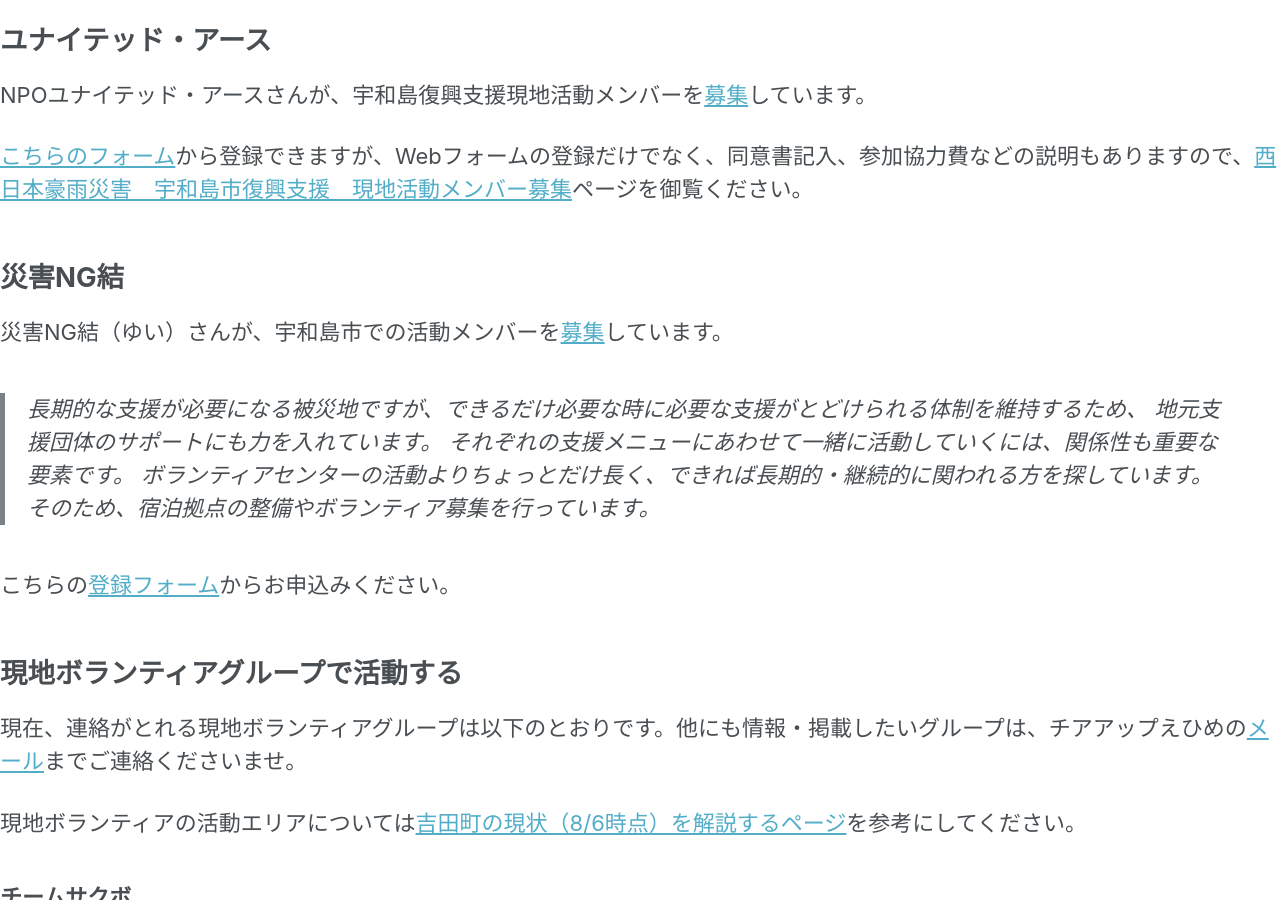
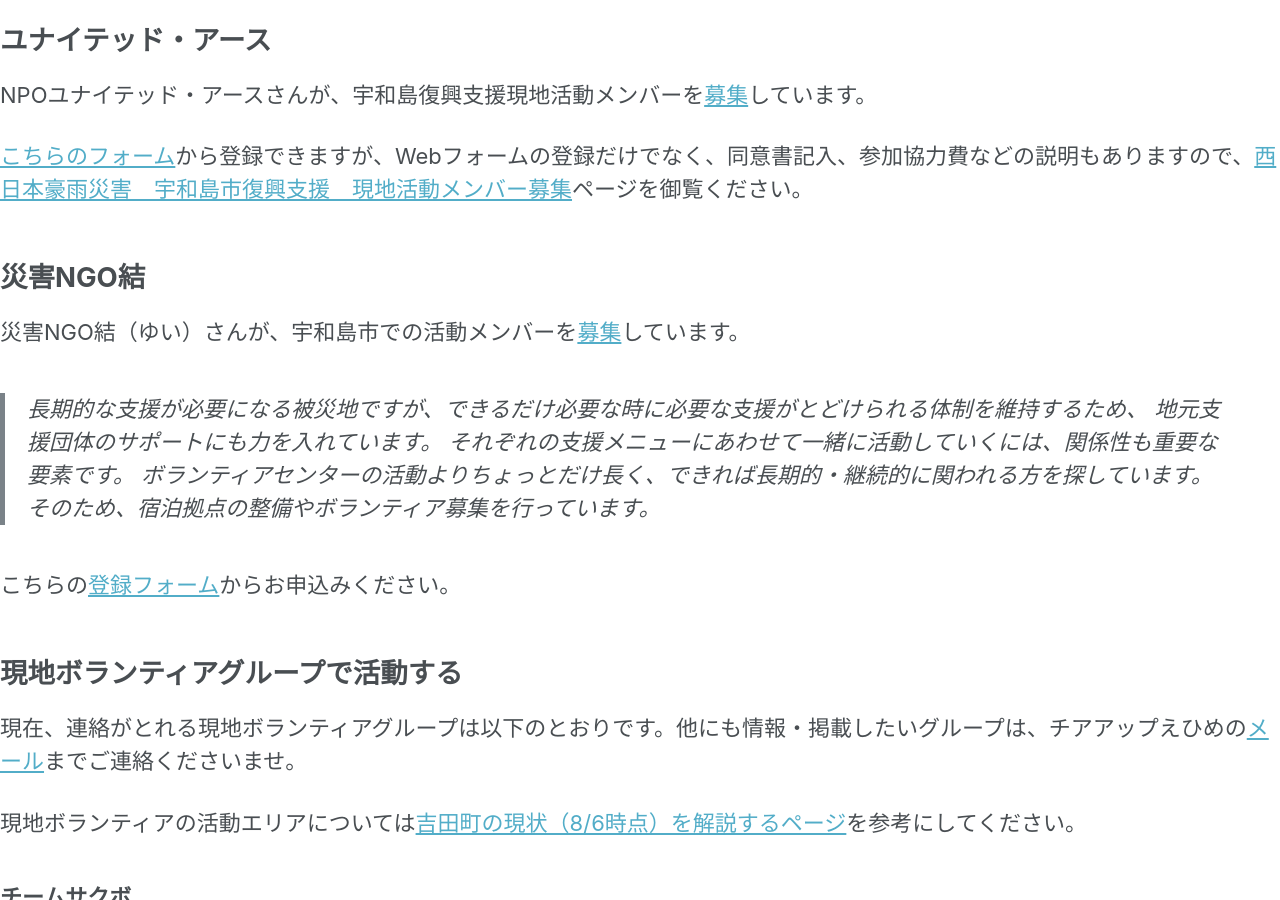
Before and after one commit to cheerup-ehime/cheerup-ehime.github.io, a Jekyll site: the page built from volunteer-new/uwajima.md, in a window 1280 px wide and 900 px high, scrolled down 8588 px. Built offline with Jekyll 4.4.1, drawn with Linux system fonts in a browser that asks for light colours; nearby versions of some CDN libraries; our own code applies the rules of GitHub Pages for plain Markdown files; comment, search, counter and statistics services are not loaded.

Commit message:
fix typo

```diff
--- a/volunteer-new/uwajima.md
+++ b/volunteer-new/uwajima.md
@@ -147,9 +147,9 @@
 
 [こちらのフォーム](https://pro.form-mailer.jp/fms/34a9d3e816874)から登録できますが、Webフォームの登録だけでなく、同意書記入、参加協力費などの説明もありますので、[西日本豪雨災害　宇和島市復興支援　現地活動メンバー募集](https://uwajima.united-earth.jp/volunteer/)ページを御覧ください。
 
-## 災害NG結
+## 災害NGO結
 
-災害NG結（ゆい）さんが、宇和島市での活動メンバーを[募集](http://ngoyui.com/archives/1838)しています。
+災害NGO結（ゆい）さんが、宇和島市での活動メンバーを[募集](http://ngoyui.com/archives/1838)しています。
 
 > 長期的な支援が必要になる被災地ですが、できるだけ必要な時に必要な支援がとどけられる体制を維持するため、
 > 地元支援団体のサポートにも力を入れています。
```
Also changed, not shown: _posts/2018-08-11-volunteer-activity-in-obon-0811.md (+1 -1 lines).
